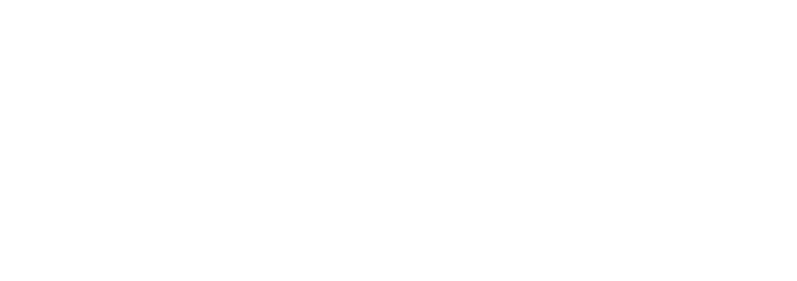
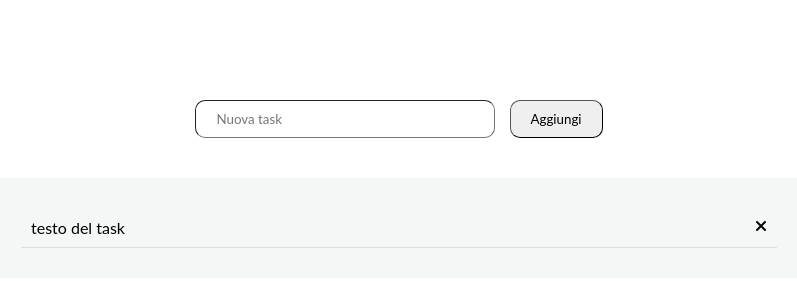
Before and after one commit to FRAALES/vue-todolist, a plain HTML site: page index.html in a window 1280 px wide. Shown: the whole page, without its empty margins (241-1038 px from the left). Drawn offline with nearby package versions, Linux system fonts and the light colour scheme.

Commit message:
css finito

```diff
--- a/css/style.css
+++ b/css/style.css
@@ -0,0 +1,59 @@
+*{
+    margin: 0;
+    padding: 0;
+    box-sizing: border-box;
+    font-family: 'Lato';
+}
+
+.container{
+    margin: 100px auto;
+    width: 70%;
+    height: 100vh;
+}
+
+.new-task{
+    text-align: center;
+}
+
+.new-task input{
+
+    padding: 10px 20px;
+    border-radius: 10px;
+    border-width: 1px;
+    min-width: 300px;
+    margin-right: 10px;
+
+}
+
+
+.new-task button{
+    padding: 10px 20px;
+    border-radius: 10px;
+    border-width: 1px;
+    cursor: pointer;
+}
+
+.tasks-container{
+    margin: 40px;
+    border-radius: 10px;
+    background: #f5f7f7;
+    padding: 30px;
+}
+
+.tasks-container ul {
+    list-style: none;
+}
+
+.task{
+    border-bottom: 1px solid #dadee1;
+    padding: 10px;
+    cursor: pointer;
+}
+
+.task:hover {
+    background: white;
+}
+
+.task i{
+    float: right;
+}
--- a/index.html
+++ b/index.html
@@ -3,13 +3,29 @@
 <head>
     <meta charset="UTF-8">
     <meta http-equiv="X-UA-Compatible" content="IE=edge">
+    <link rel="stylesheet" href="https://cdnjs.cloudflare.com/ajax/libs/font-awesome/6.4.0/css/all.min.css">
     <meta name="viewport" content="width=device-width, initial-scale=1.0">
     <link rel="stylesheet" href="css/style.css">
     <title>ToDo List</title>
 </head>
 <body>
     <div id="app" class="container">
-        <div class="logo"></div>
+        <div class="new-task">
+            <input type="text" placeholder="Nuova task">
+            <button>Aggiungi</button>
+
+        </div>
+
+        <div class="tasks-container">
+            <ul>
+                <li class="task">
+                    testo del task
+                    <i class="fas fa-times"></i>
+                </li>
+
+            </ul>
+        </div>
+
 
 
 
@@ -18,6 +34,8 @@
 
     </div>
 
+
+
     <script src="https://unpkg.com/vue@3"></script>
     <script src="js/main.js"></script>
 </body>
```
